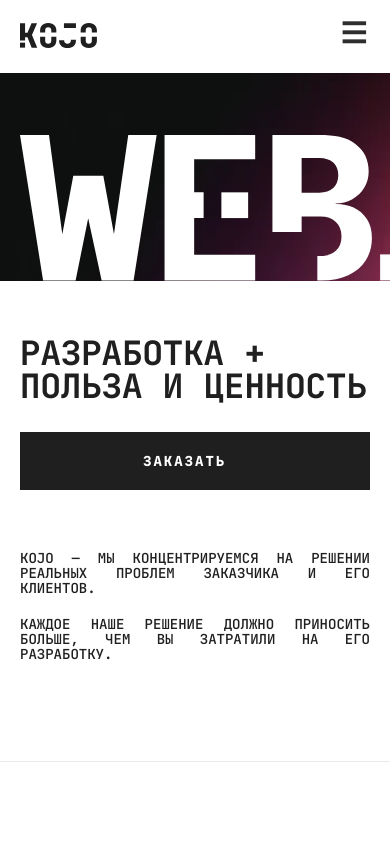
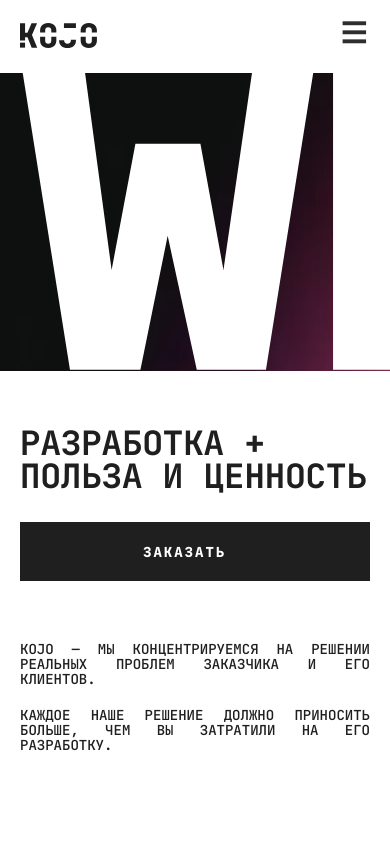
Before and after one commit to AnatolyKostarev/kojo, a React (Create React App) app: page / in a window 390 px wide. Shown: the top 844 px of the page. Built offline with nearby package versions, Linux system fonts and the light colour scheme.

Commit message:
Fix styles

```diff
--- a/src/components/homepage/HomePageMobile.module.css
+++ b/src/components/homepage/HomePageMobile.module.css
@@ -8,7 +8,7 @@
   }
 }
 
-@media (max-width: 1023px) {
+@media (max-width: 1024px) {
   /* header */
   .headerMobile {
     position: fixed;
@@ -97,7 +97,7 @@
   .title_img {
     position: relative;
     width: 100%;
-    height: 72vw;
+    height: 44vh;
     background: url("/public/img/imgHomepage/kojo_home1.webp");
     background-size: 300% 100%;
     display: -webkit-box;
@@ -111,7 +111,7 @@
 
   .title_img > img {
     padding: 0 20px;
-    height: 37.33vw;
+    height: 37.33vh;
   }
 
   .title_description {
```
